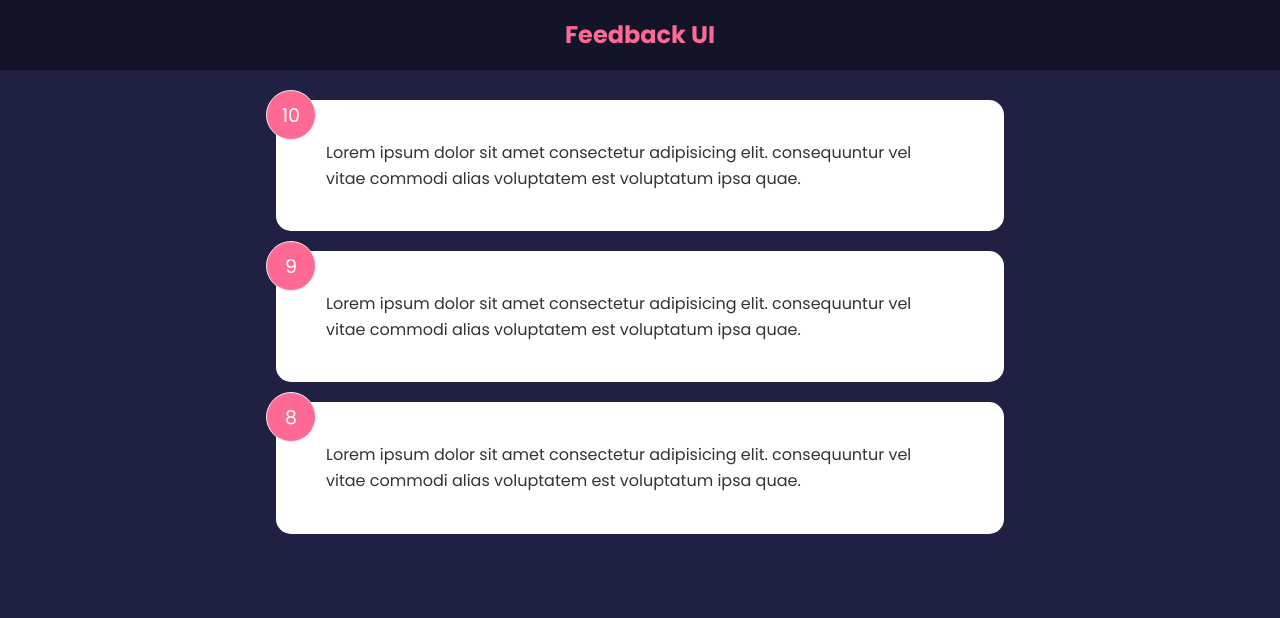
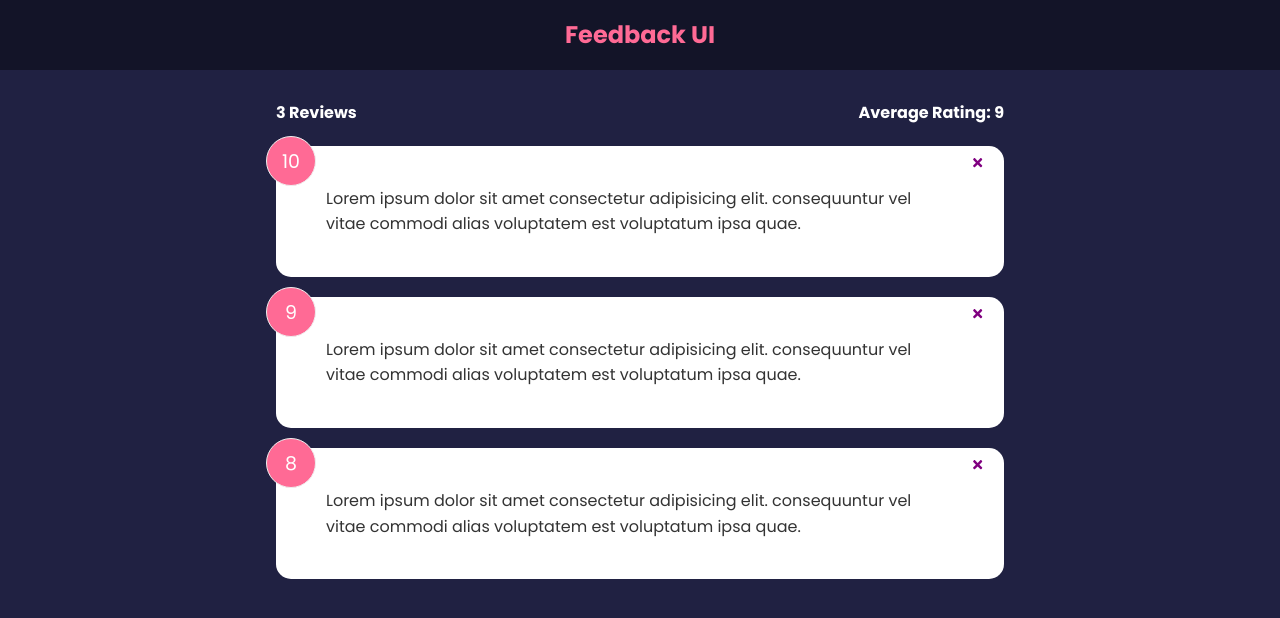
Before and after one commit to RaisanJMR/feedback-app, a React (Create React App) app: page / in a window 1280 px wide. Shown: the top 618 px of the page. Built offline with nearby package versions, Linux system fonts and the light colour scheme.

Commit message:
working on feedback form

```diff
--- a/package.json
+++ b/package.json
@@ -8,6 +8,7 @@
     "@testing-library/user-event": "^13.5.0",
     "react": "^17.0.2",
     "react-dom": "^17.0.2",
+    "react-icons": "^4.3.1",
     "react-scripts": "5.0.0",
     "web-vitals": "^2.1.2"
   },
--- a/src/App.js
+++ b/src/App.js
@@ -1,15 +1,23 @@
+import React from 'react'
+
 import { useState } from 'react'
 import FeedbackList from './components/FeedbackList'
+import FeedbackStats from './components/FeedbackStats'
 import Header from './components/Header'
 import FeedBackData from './data/FeedbackData'
-
 function App() {
   const [feedback, setFeedback] = useState(FeedBackData)
+  const deleteFeedback = (id) => {
+    if (window.confirm('are you sure you want to delete?')) {
+      setFeedback(feedback.filter((item) => item.id !== id))
+    }
+  }
   return (
     <>
       <Header />
       <div className='container'>
-        <FeedbackList data={feedback} />
+        <FeedbackStats data={feedback} />
+        <FeedbackList data={feedback} handleDelete={deleteFeedback} />
       </div>
     </>
   )
--- a/src/components/FeedbackItem.jsx
+++ b/src/components/FeedbackItem.jsx
@@ -1,10 +1,16 @@
 import Card from './Shared/Card'
 import PropTypes from 'prop-types'
+import { FaTimes, FaEdit } from 'react-icons/fa'
 
-function FeedbackItem({ item }) {
+function FeedbackItem({ item, handleDelete }) {
+
+
   return (
     <Card>
       <div className='num-display'>{item.rating}</div>
+      <button onClick={() => handleDelete(item.id)} className='close'>
+        <FaTimes color='purple' />
+      </button>
       <div className='text-display'>{item.text}</div>
     </Card>
   )
--- a/src/components/FeedbackList.jsx
+++ b/src/components/FeedbackList.jsx
@@ -1,13 +1,14 @@
 import FeedbackItem from './FeedbackItem'
 import PropTypes from 'prop-types'
-function FeedbackList({ data }) {
+import React from 'react'
+function FeedbackList({ data, handleDelete }) {
   if (!data || data.length === 0) {
     return <p>No feedback</p>
   }
   return (
     <div className='feedback-list'>
       {data.map((item) => (
-        <FeedbackItem key={item.id} item={item} />
+        <FeedbackItem key={item.id} item={item} handleDelete={handleDelete} />
       ))}
     </div>
   )
--- /dev/null
+++ b/src/components/FeedbackStats.jsx
@@ -0,0 +1,22 @@
+import React from 'react'
+import PropTypes from 'prop-types'
+
+function FeedbackStats({ data }) {
+  // calculate ratings average
+  let average =
+    data.reduce((acc, curr) => {
+      return acc + curr.rating
+    }, 0) / data.length
+  average = average.toFixed(1).replace(/[.,]0$/, '')
+  return (
+    <div className='feedback-stats'>
+      <h4>{data.length} Reviews</h4>
+      <h4>Average Rating: {isNaN(average) ? 0 : average}</h4>
+    </div>
+  )
+}
+
+FeedbackStats.propTypes = {
+  data: PropTypes.array.isRequired,
+}
+export default FeedbackStats
```
Also changed, not shown: src/components/FeedbackForm.jsx (added, +9 -0 lines), 1 other file (tests, documents, lock files or other folders).
